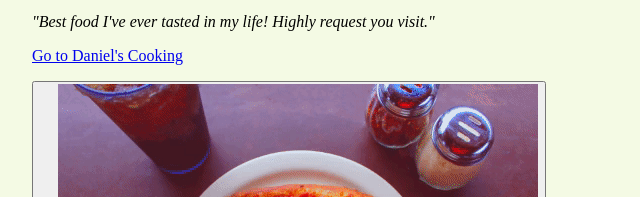
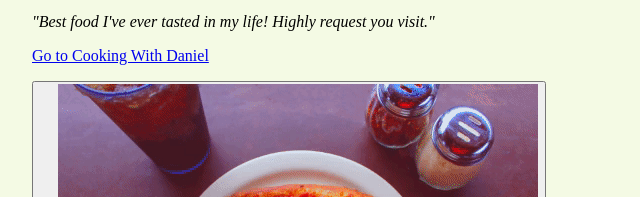
Before and after one commit to Malloryps/fid, a plain HTML site: page blackgoose/blackgooseweb/homepage/index.html in a window 1280 px wide. Shown: the part 603-800 px from the top of the page, 96-736 px from the left. Drawn offline with Linux system fonts and the light colour scheme.

Commit message:
Update index.html

```diff
--- a/blackgoose/blackgooseweb/homepage/index.html
+++ b/blackgoose/blackgooseweb/homepage/index.html
@@ -52,7 +52,7 @@ midnight.</p>
 
 <h2>Customer Review</h2>
 <p><em>"Best food I've ever tasted in my life! Highly request you visit."</em></p>
- <p><a href="cooking.html">Go to Daniel's Cooking</a></p>
+ <p><a href="cooking.html">Go to Cooking With Daniel</a></p>
  <button type="button">
 <li><a href="pizza.html"><img src="button.gif" alt="Button"/></li>
 </body>
```
